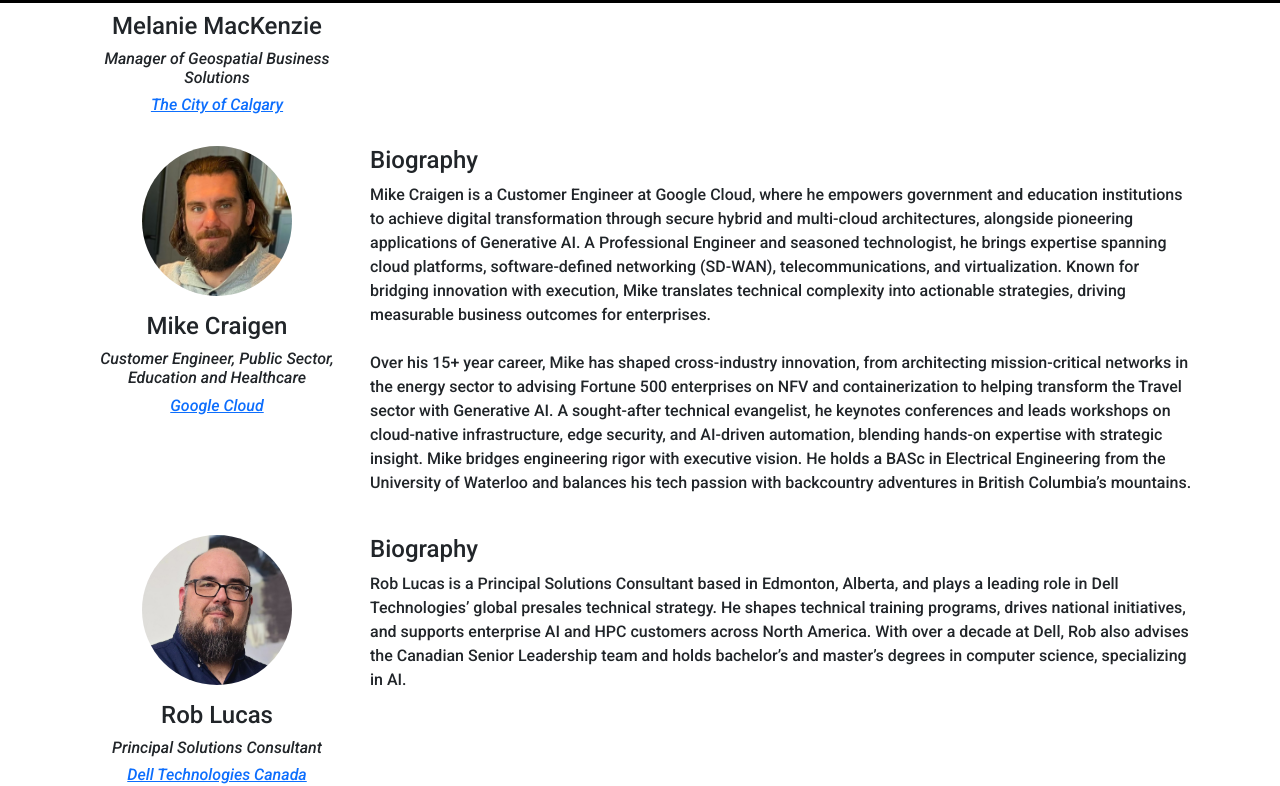
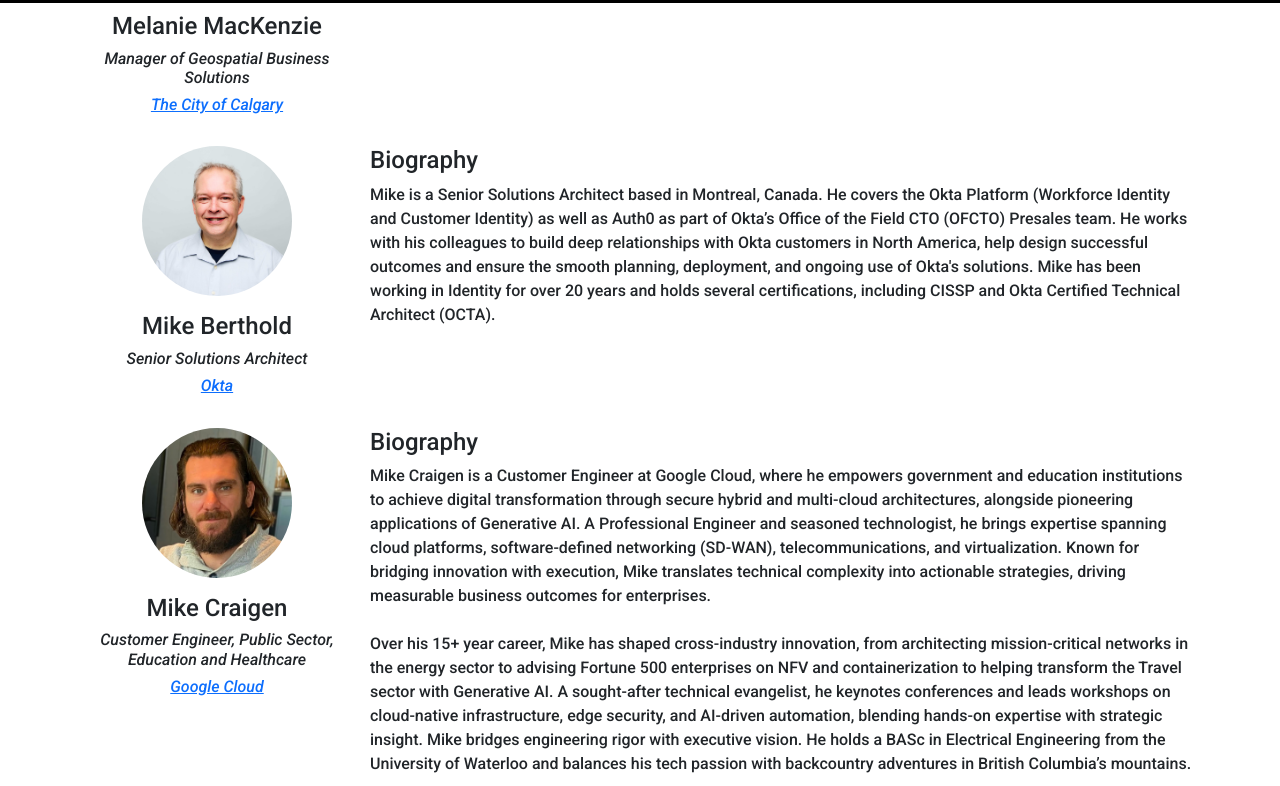
Before and after one commit to IEEE-SWC-2025/IEEE-SWC-2025.github.io, a Jekyll site: the page built from program/industry-day/index.html, in a window 1280 px wide and 900 px high, scrolled down 9063 px, cut to the strip 114-900 px from the top of the window. Built offline with Jekyll 4.4.1, drawn with Linux system fonts in a browser that asks for light colours.

Commit message:
Updated industry day speakers

```diff
--- a/program/industry-day/index.html
+++ b/program/industry-day/index.html
@@ -1028,6 +1028,41 @@ title: Industry Day
       </p>
     </div>
   </div>
+  <!-- Mike Berthold -->
+  <div class="row">
+    <div
+      class="col-md-3 col-sm-4 mb-3 mb-sm-0 d-flex flex-row gap-4 justify-content-center"
+    >
+      <div class="text-center">
+        <img
+          src="/assets/images/mike-berthold.jpg"
+          alt="Mike Berthold"
+          class="circle-img mb-3"
+        />
+        <h4>Mike Berthold</h4>
+        <h6>
+          <i>Senior Solutions Architect</i>
+        </h6>
+        <h6>
+          <i><a target="_blank" href="https://www.okta.com/">Okta</a></i>
+        </h6>
+      </div>
+    </div>
+    <div class="col-md-9 col-sm-8">
+      <h4>Biography</h4>
+      <p>
+        Mike is a Senior Solutions Architect based in Montreal, Canada. He
+        covers the Okta Platform (Workforce Identity and Customer Identity) as
+        well as Auth0 as part of Okta’s Office of the Field CTO (OFCTO) Presales
+        team. He works with his colleagues to build deep relationships with Okta
+        customers in North America, help design successful outcomes and ensure
+        the smooth planning, deployment, and ongoing use of Okta's solutions.
+        Mike has been working in Identity for over 20 years and holds several
+        certifications, including CISSP and Okta Certified Technical Architect
+        (OCTA).
+      </p>
+    </div>
+  </div>
   <!-- Mike Craigen -->
   <div class="row">
     <div
```
Also changed, not shown: assets/images/mike-berthold.jpg (added).
